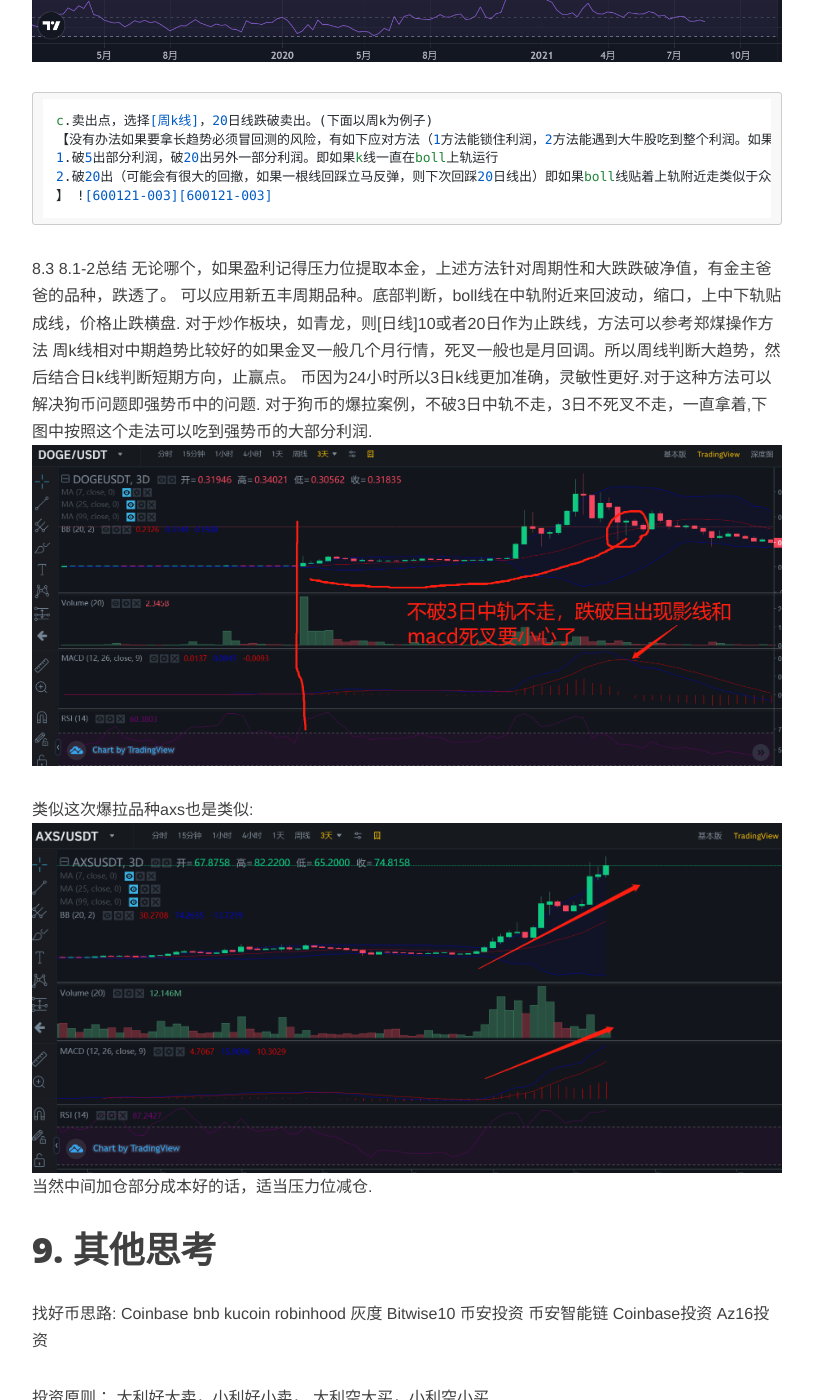
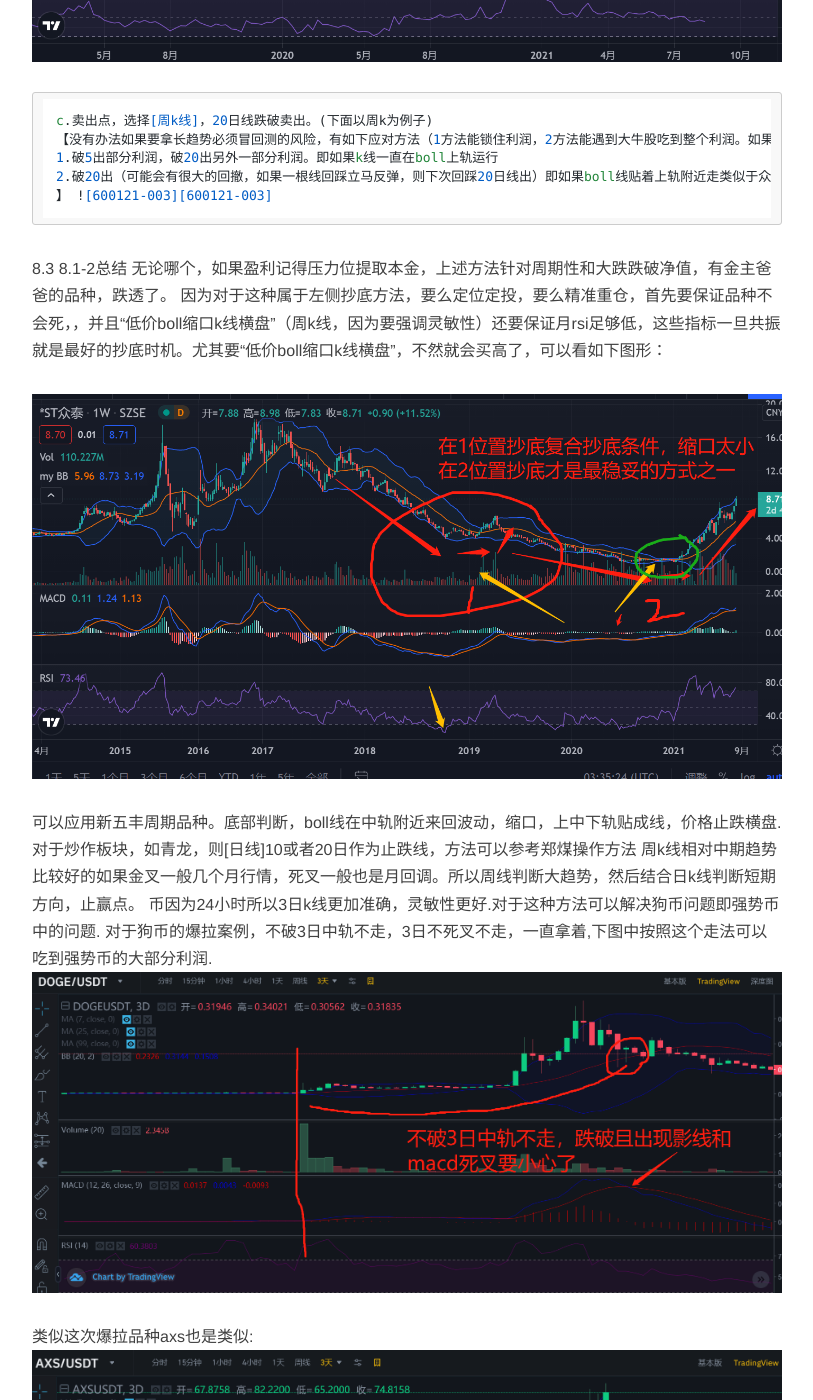
Before and after one commit to figerdeng/siweiwo, a Jekyll site: the page built from _posts/2021-08-04-investment-jishufenxi.md, in a window 1280 px wide and 1400 px high, scrolled down 9603 px. Shown: the whole window, without its empty margins (233-1046 px from the left). Built offline with Jekyll 4.4.1, drawn with Linux system fonts in a browser that asks for light colours; nearby versions of some CDN libraries; comment, search, counter and statistics services are not loaded.

Commit message:
技术分析

```diff
--- a/_posts/2021-08-04-investment-jishufenxi.md
+++ b/_posts/2021-08-04-investment-jishufenxi.md
@@ -139,6 +139,10 @@
 
   8.3 8.1-2总结
     无论哪个，如果盈利记得压力位提取本金，上述方法针对周期性和大跌跌破净值，有金主爸爸的品种，跌透了。
+  因为对于这种属于左侧抄底方法，要么定位定投，要么精准重仓，首先要保证品种不会死，，并且“低价boll缩口k线横盘”（周k线，因为要强调灵敏性）还要保证月rsi足够低，这些指标一旦共振就是最好的抄底时机。尤其要“低价boll缩口k线横盘”，不然就会买高了，可以看如下图形：
+
+![000980-003][000980-003]
+
   可以应用新五丰周期品种。底部判断，boll线在中轨附近来回波动，缩口，上中下轨贴成线，价格止跌横盘.
   对于炒作板块，如青龙，则[日线]10或者20日作为止跌线，方法可以参考郑煤操作方法
   周k线相对中期趋势比较好的如果金叉一般几个月行情，死叉一般也是月回调。所以周线判断大趋势，然后结合日k线判断短期方向，止赢点。
@@ -204,6 +208,7 @@
 [BTC-ahr999囤币指标]:https://www.qkl123.com/data/ahr999/btc
 [000980-001]: https://siweiwo.top/resource/investment/other/000980-001.png
 [000980-002]: https://siweiwo.top/resource/investment/other/000980-002.png
+[000980-003]: https://siweiwo.top/resource/investment/other/000980-003.png
 [600121-001]: https://siweiwo.top/resource/investment/other/600121-001.png
 [600121-002]: https://siweiwo.top/resource/investment/other/600121-002.png
 [600121-003]: https://siweiwo.top/resource/investment/other/600121-003.png
```
Also changed, not shown: resource/investment/other/000980-003.png (added).
